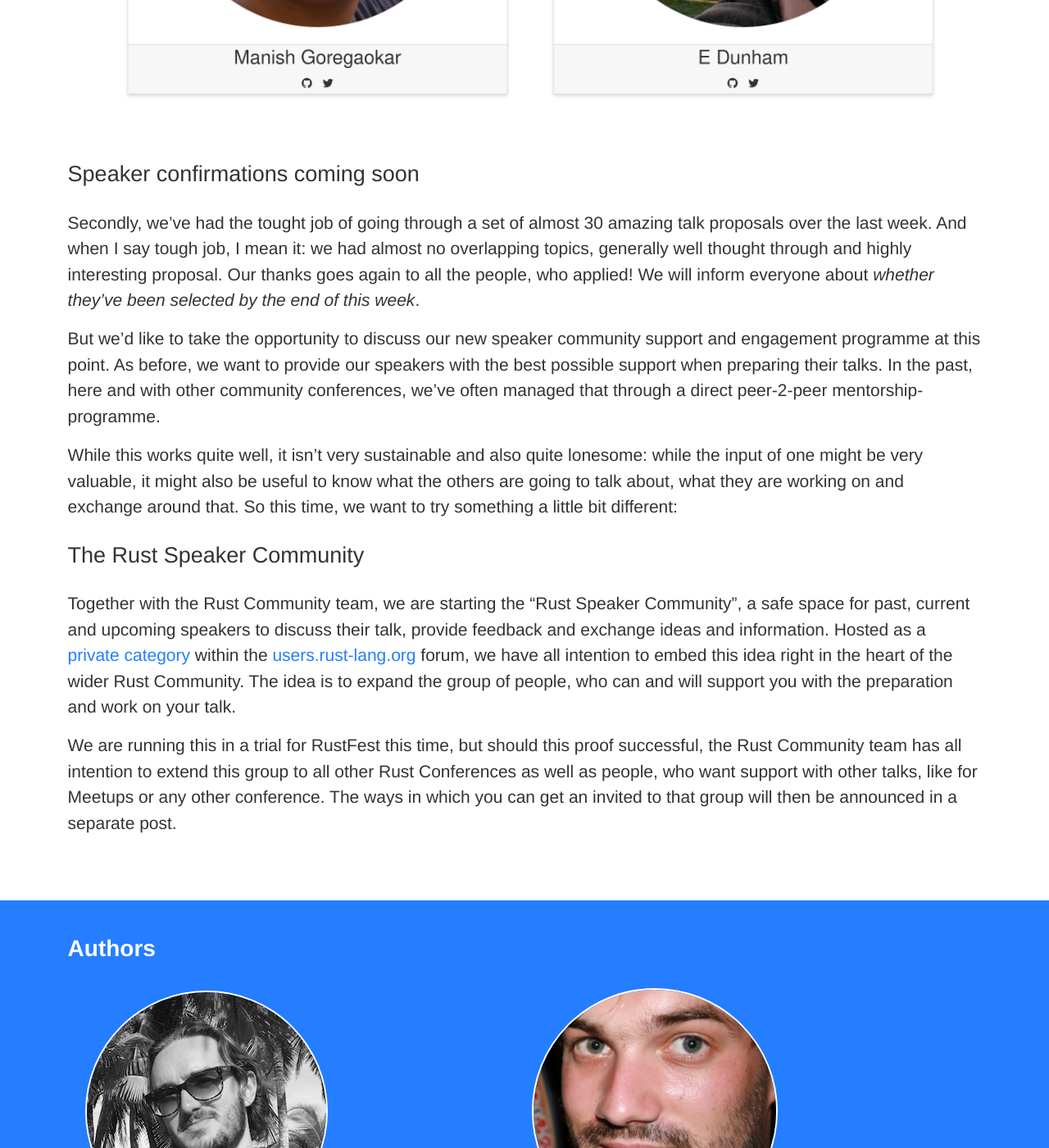
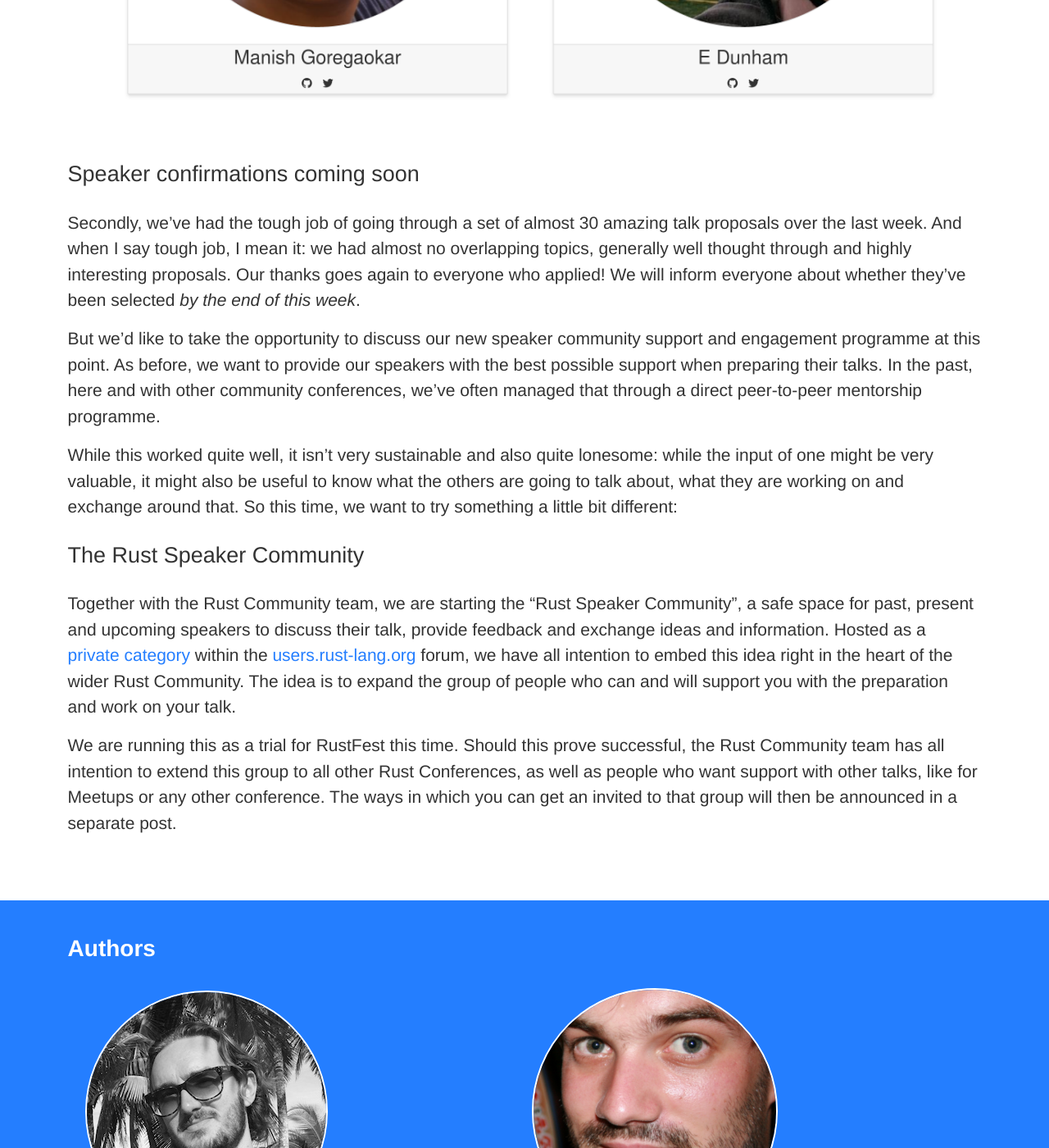
Before and after one commit to RustFestEU/blog.rustfest.eu, a Jekyll site: the page built from _posts/2017-03-15-this-week-in-rustfest-7-keynote-and-speaker-support.md, in a window 1280 px wide and 1400 px high, scrolled down 1044 px. Shown: the whole window at 82% size. Built offline with Jekyll 4.4.1, drawn with Linux system fonts in a browser that asks for light colours; some of the changed text lies outside the part shown.

Commit message:
Update 2017-03-15-this-week-in-rustfest-7-keynote-and-speaker-support.md
Spelling/form

```diff
--- a/_posts/2017-03-15-this-week-in-rustfest-7-keynote-and-speaker-support.md
+++ b/_posts/2017-03-15-this-week-in-rustfest-7-keynote-and-speaker-support.md
@@ -11,20 +11,20 @@
 
 ## Keynote Speakers announced
 
-As you might have already seen via twitter or on the homepage, we've announced our amazing key note speakers last week. We are equally excited and honored to host them:
+As you might have already seen via twitter or on the homepage, we've announced our amazing keynote speakers last week. We are equally excited and honored to host them:
 
 [![Keynotes by: Manish Garegoakar and E Dunham](/assets/posts/2017-keynote-speakers.png)](http://2017.rustfest.eu/#speakers)
 
 ## Speaker confirmations coming soon
 
-Secondly, we've had the tought job of going through a set of almost 30 amazing talk proposals over the last week. And when I say tough job, I mean it: we had almost no overlapping topics, generally well thought through and highly interesting proposal. Our thanks goes again to all the people, who applied! We will inform everyone about _whether they've been selected by the end of this week_.
+Secondly, we've had the tough job of going through a set of almost 30 amazing talk proposals over the last week. And when I say tough job, I mean it: we had almost no overlapping topics, generally well thought through and highly interesting proposals. Our thanks goes again to everyone who applied! We will inform everyone about whether they've been selected _by the end of this week_.
 
-But we'd like to take the opportunity to discuss our new speaker community support and engagement programme at this point. As before, we want to provide our speakers with the best possible support when preparing their talks. In the past, here and with other community conferences, we've often managed that through a direct peer-2-peer mentorship-programme.
+But we'd like to take the opportunity to discuss our new speaker community support and engagement programme at this point. As before, we want to provide our speakers with the best possible support when preparing their talks. In the past, here and with other community conferences, we've often managed that through a direct peer-to-peer mentorship programme.
 
-While this works quite well, it isn't very sustainable and also quite lonesome: while the input of one might be very valuable, it might also be useful to know what the others are going to talk about, what they are working on and exchange around that. So this time, we want to try something a little bit different:
+While this worked quite well, it isn't very sustainable and also quite lonesome: while the input of one might be very valuable, it might also be useful to know what the others are going to talk about, what they are working on and exchange around that. So this time, we want to try something a little bit different:
 
 ## The Rust Speaker Community
 
-Together with the Rust Community team, we are starting the "Rust Speaker Community", a safe space for past, current and upcoming speakers to discuss their talk, provide feedback and exchange ideas and information. Hosted as a [private category](https://users.rust-lang.org/c/community/talk-help) within the [users.rust-lang.org](https://users.rust-lang.org/) forum, we have all intention to embed this idea right in the heart of the wider Rust Community. The idea is to expand the group of people, who can and will support you with the preparation and work on your talk.
+Together with the Rust Community team, we are starting the "Rust Speaker Community", a safe space for past, present and upcoming speakers to discuss their talk, provide feedback and exchange ideas and information. Hosted as a [private category](https://users.rust-lang.org/c/community/talk-help) within the [users.rust-lang.org](https://users.rust-lang.org/) forum, we have all intention to embed this idea right in the heart of the wider Rust Community. The idea is to expand the group of people who can and will support you with the preparation and work on your talk.
 
-We are running this in a trial for RustFest this time, but should this proof successful, the Rust Community team has all intention to extend this group to all other Rust Conferences as well as people, who want support with other talks, like for Meetups or any other conference. The ways in which you can get an invited to that group will then be announced in a separate post.
+We are running this as a trial for RustFest this time. Should this prove successful, the Rust Community team has all intention to extend this group to all other Rust Conferences, as well as people who want support with other talks, like for Meetups or any other conference. The ways in which you can get an invited to that group will then be announced in a separate post.
```
